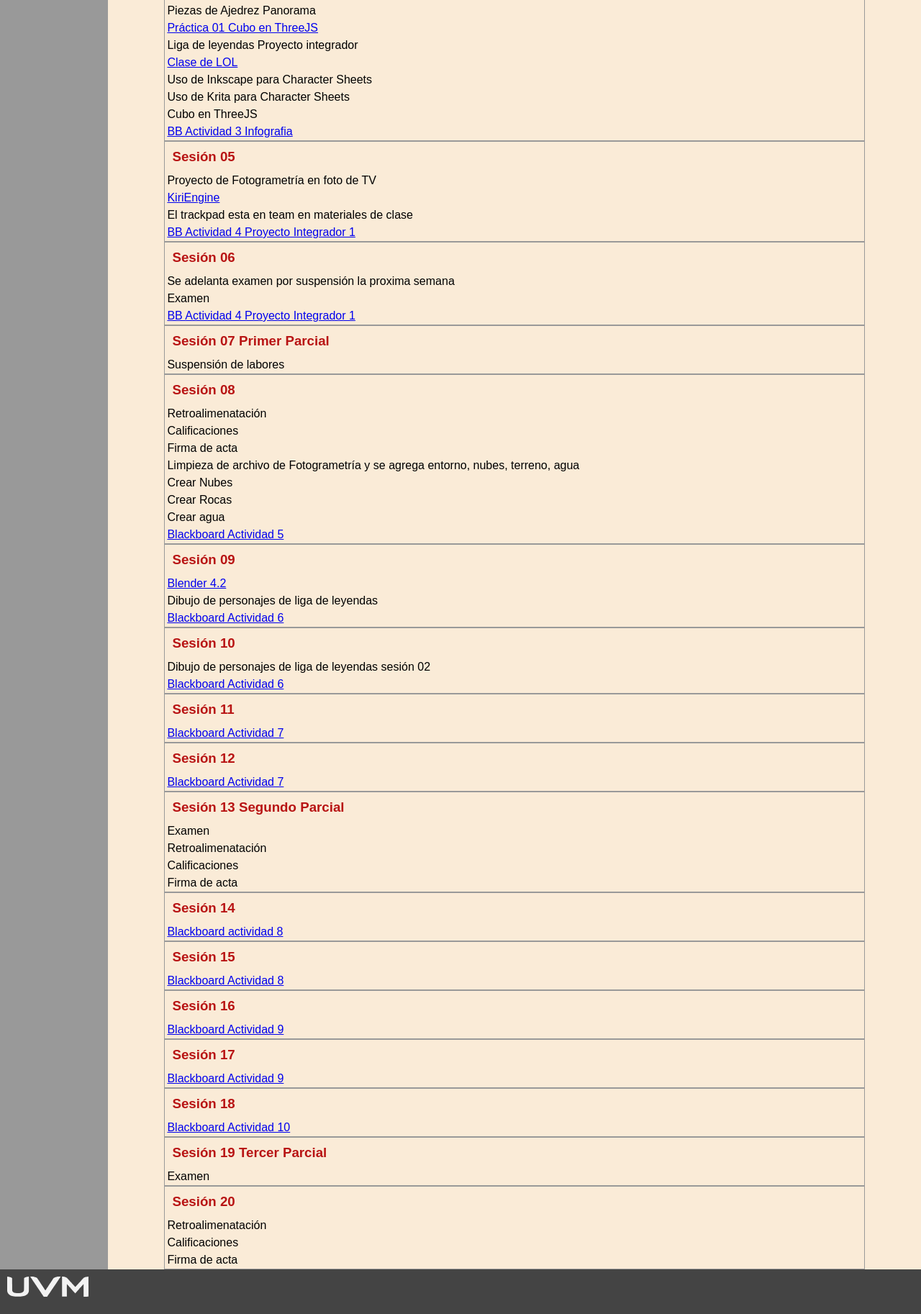
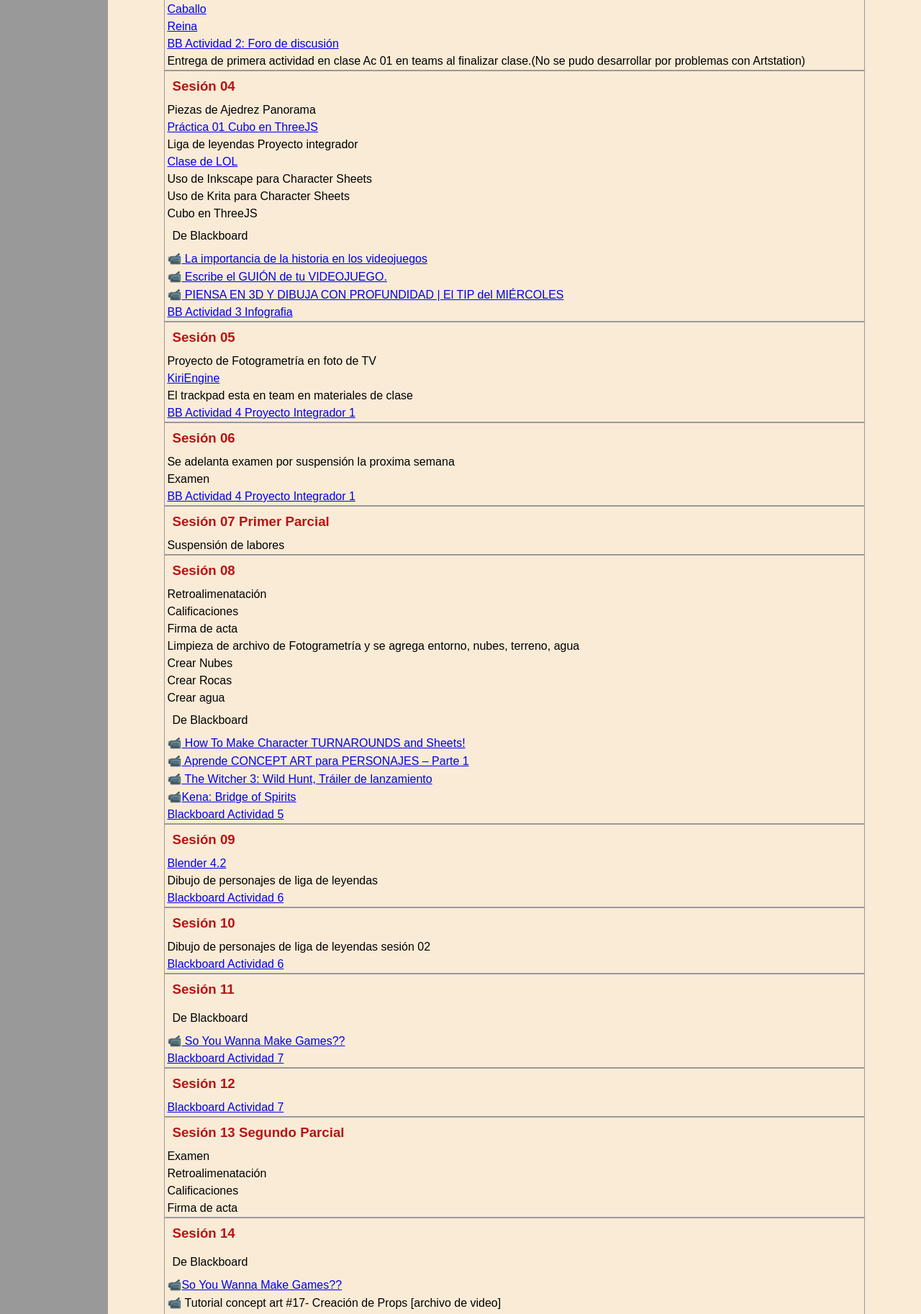
Before and after one commit to beztao01/entornos, a plain HTML site: page index.html in a window 1280 px wide. Shown: the part 974-2800 px from the top of the page at 72% size. Drawn offline with Linux system fonts and the light colour scheme.

Commit message:
add emoji video

```diff
--- a/index.html
+++ b/index.html
@@ -48,6 +48,15 @@
                         <li><a href="https://uvm.mx/storage/app/uploads/public/607/0fe/9b5/6070fe9b51884976085516.pdf" target="_blank" rel="noopener noreferrer">Reglamento institucional</a> ☑️</li>
                         <li><a href="./assets/reveal/index.html" target="_blank" rel="noopener noreferrer" >Reglas de la clase</a></li>
                         <li><a href="./assets/acreditacion/index.html" target="_blank" rel="noopener noreferrer"> Acreditación de la materia</a></li>
+                        <p>De Blackboard</p>
+                        <!--Plantilla link video
+                        <li>📹<a href="http://" target="_blank" rel="noopener noreferrer"></a></li>
+                        -->
+                        <li>📹<a href="https://www.youtube.com/watch?v=KRRfb-pSZy8" target="_blank" rel="noopener noreferrer"></a> Historia de los Videojuegos (1972-1983) Parte I</li>
+                        <li>📹<a href="https://www.youtube.com/watch?v=uSdPMRV_Q3w" target="_blank" rel="noopener noreferrer"></a> Historia de los Videojuegos (1983-1994) Parte I</li>
+                        <li>📹<a href="https://www.youtube.com/watch?v=RID-JDJ-_Hw" target="_blank" rel="noopener noreferrer"></a> Historia de los Videojuegos (1994-1998) Parte III </li>
+                        <li>📹<a href="https://www.youtube.com/watch?v=ye-C-OOFsX8" target="_blank" rel="noopener noreferrer"></a> Fotogrametría: escaneo 3D con tan solo tu teléfono / cámara</li>
+
 
                         <li><a href="https://uvmonline.blackboard.com/webapps/login/" target="_blank" rel="noopener noreferrer">Blackboard Foro de presentación</a> ☑️</li>
                     </ul>
@@ -93,6 +102,12 @@
                         <li>Uso de Inkscape para Character Sheets</li>
                         <li>Uso de Krita para Character Sheets</li>
                         <li>Cubo en ThreeJS</li>
+                        <p>De Blackboard</p>
+                        <li>📹<a href="https://www.youtube.com/watch?v=SepQTJsMfDc" target="_blank" rel="noopener noreferrer"> La importancia de la historia en los videojuegos</a></li>
+                        <li>📹<a href="https://www.youtube.com/watch?v=zuMZ8ksLskQ" target="_blank" rel="noopener noreferrer"> Escribe el GUIÓN de tu VIDEOJUEGO.</a></li>
+                        <li>📹<a href="https://www.youtube.com/watch?v=n3zUlftkYi4" target="_blank" rel="noopener noreferrer"> PIENSA EN 3D Y DIBUJA CON PROFUNDIDAD | El TIP del MIÉRCOLES</a></li>
+
+
                         <li><a href="https://uvmonline.blackboard.com/webapps/login/">BB Actividad 3 Infografia </a></li>
 
                     </ul>
@@ -131,6 +146,13 @@
                         <li>Crear Nubes</li>
                         <li>Crear Rocas</li>
                         <li>Crear agua</li>
+                        <p>De Blackboard</p>
+                        <li>📹<a href="https://www.youtube.com/watch?v=chTb_ic-oVI" target="_blank" rel="noopener noreferrer"> How To Make Character TURNAROUNDS and Sheets!</a></li>
+                        <li>📹<a href="https://www.youtube.com/watch?v=91qiT-ST8Qk&list=PL1KGMZ70ltRs6Bm2xRSFHdZn1RnPiX0i1" target="_blank" rel="noopener noreferrer"> Aprende CONCEPT ART para PERSONAJES – Parte 1</a></li>
+                        <li>📹<a href="https://www.youtube.com/watch?v=dZRhvd0ui5M" target="_blank" rel="noopener noreferrer"> The Witcher 3: Wild Hunt, Tráiler de lanzamiento</a></li>
+                        <li>📹<a href="https://www.youtube.com/watch?v=pWh5388AEHw&t=45s
+                          " target="_blank" rel="noopener noreferrer">Kena: Bridge of Spirits</a></li>
+
                         <li><a href="https://uvmonline.blackboard.com/webapps/login/" target="_blank" rel="noopener noreferrer">Blackboard Actividad 5 </a></li>
 
                     </ul>
@@ -153,6 +175,12 @@
                 <section>
                     <h3>Sesión 11</h3>
                     <ul>
+                        <!--Plantilla link video
+                        <li>📹<a href="http://" target="_blank" rel="noopener noreferrer"></a></li>
+                        -->
+                        <p>De Blackboard</p>
+                        <li>📹<a href="https://www.youtube.com/watch?v=37LVhP15zGw  " target="_blank" rel="noopener noreferrer"> So You Wanna Make Games??</a></li>
+
                         <li><a href="https://uvmonline.blackboard.com/webapps/login/">Blackboard Actividad 7 </a></li>
                     </ul>
                 </section>
@@ -174,6 +202,13 @@
                 <section>
                     <h3>Sesión 14</h3>
                     <ul>
+                        <p>De Blackboard</p>
+                        <li>📹<a href="https://www.youtube.com/watch?v=FqX-UMVTLHI
+                          " target="_blank" rel="noopener noreferrer">So You Wanna Make Games??</a></li>
+                        <li>📹<a href="https://www.youtube.com/watch?v=Y4G_js07aIE" target="_blank" rel="noopener noreferrer"></a> Tutorial concept art #17- Creación de Props [archivo de video]</li>
+                        <li>📹<a href="https://www.youtube.com/watch?v=75HStWPg29o" target="_blank" rel="noopener noreferrer">¿Cómo crear tu ENTORNO 3D en Blender? - Fácil y rápido</a></li>
+                        <li>📹<a href="https://www.youtube.com/watch?v=Xn983mDvp1E" target="_blank" rel="noopener noreferrer">Crea una ciudad 3D en pocos minutos 🏙 Tutorial Blender español para principiantes </a></li>
+
                         <li><a href="https://uvmonline.blackboard.com/webapps/login/">Blackboard actividad 8 </a></li>
                     </ul>
                 </section>
@@ -192,6 +227,10 @@
                 <section>
                     <h3>Sesión 17 </h3>
                     <ul>
+                        <p>De Blackboard</p>
+                        <li>📹<a href="https://www.youtube.com/watch?v=z97ys0TDwDI" target="_blank" rel="noopener noreferrer"> GAME DESIGN DOCUMENT 📖 BÁSICO para tu JUEGO [LO NECESITAS] </a></li>
+
+
                         <li><a href="https://uvmonline.blackboard.com/webapps/login/">Blackboard Actividad 9</a></li>
                     </ul>
                 </section>
```
